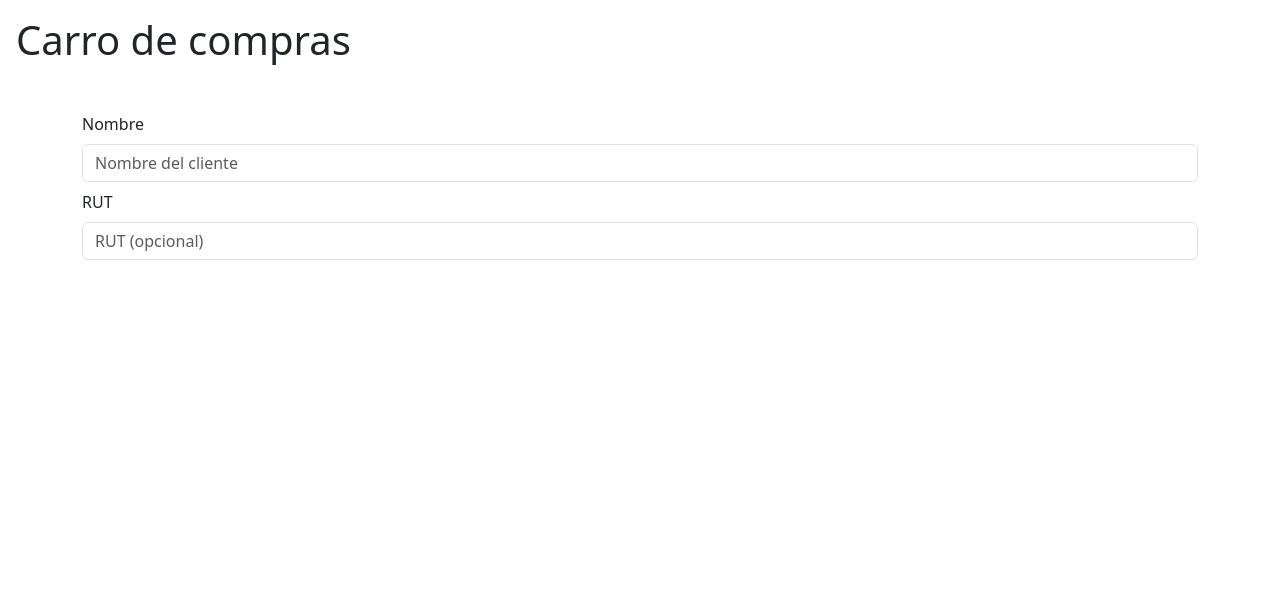
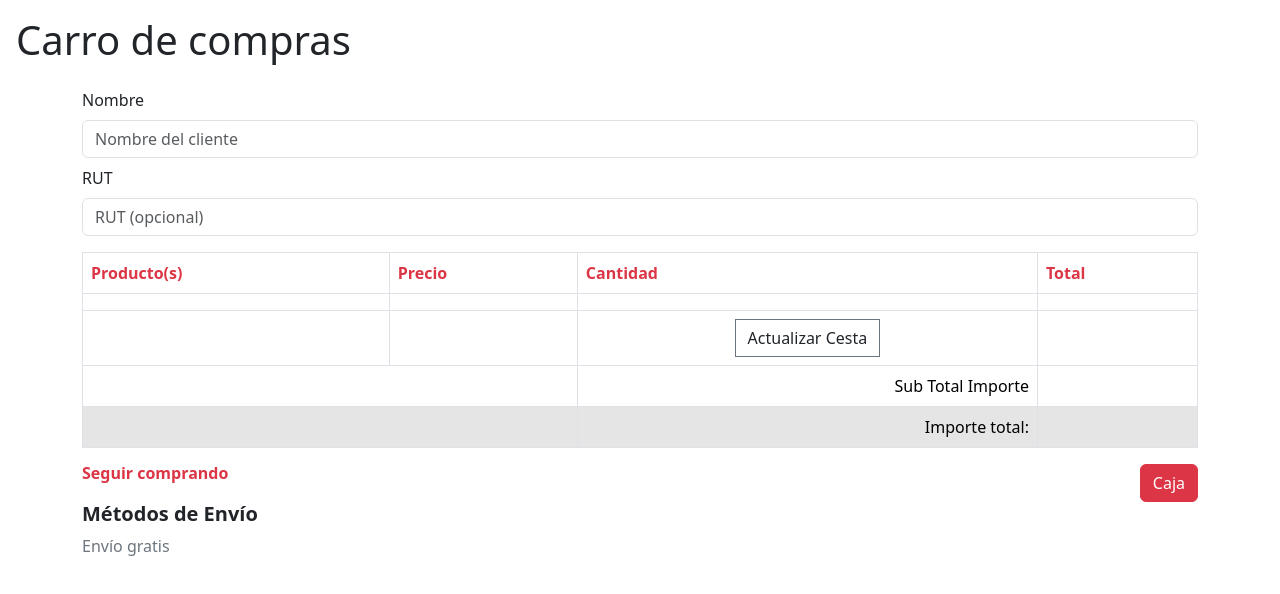
Before and after one commit to belenscarone/carrito, a plain HTML site: page index.html in a window 1280 px wide. Drawn offline with nearby package versions, Linux system fonts and the light colour scheme.

Commit message:
se agrega tabla

```diff
--- a/index.html
+++ b/index.html
@@ -10,18 +10,60 @@
 <body>
 
 <h1 class="m-3">Carro de compras</h1>
-<div class="container mt-5">
-    <form class="form-group">
+<div class="container mt-4">
+    <form class="mb-3 form-group">
         <label for="name" class="form-label">Nombre</label>
         <input placeholder="Nombre del cliente" type="text" id="name" class="form-control mb-2"></input>
 
         <label for="RUT" class="form-label">RUT</label>
         <input placeholder="RUT (opcional)" type="text" id="RUT" class="form-control"></input>
+    </form>
 
+    <table class="table table-bordered">
+        <thead>
+          <tr>
+            <th class="text-danger" scope="col">Producto(s)</th>
+            <th class="text-danger" scope="col">Precio</th>
+            <th class="text-danger" scope="col">Cantidad</th>
+            <th class="text-danger" scope="col">Total</th>
+          </tr>
+        </thead>
+        <tbody>
+            <tr>
+                <td></td>
+                <td></td>
+                <td></td>
+                <td></td>
+            </tr>
+            <tr>
+                <td></td>
+                <td></td>
+                <td colspan="1" class="text-center"><button class="btn btn-default border-secondary rounded-0">Actualizar Cesta</button></td>
+                <td></td>
+            </tr>
+            <tr>
+                <td colspan="2"></td>
+                <td class="text-end" colspan="1">Sub Total Importe</td>
+                <td></td>
+            </tr>
+            <tr>
+                <td colspan="2" class="table-active"></td>
+                <td colspan="1" class="text-end table-active">Importe total:</td>
+                <td class="table-active"></td>
+            </tr>
+          </tbody>
+        </table>
+        <div class="row">
+            <div class="col">
+                <h6 class="text-danger"><strong>Seguir comprando</strong></h6>
+            </div>
+            <div class="col text-end">
+                <button class="btn btn-danger">Caja</button>
+            </div>
+        </div>
 
-    </form>
-</div>
-
+        <h5><strong>Métodos de Envío</strong></h5>
+        <p class="text-secondary">Envío gratis</p>
 
     <script src="https://cdn.jsdelivr.net/npm/bootstrap@5.3.2/dist/js/bootstrap.bundle.min.js" integrity="sha384-C6RzsynM9kWDrMNeT87bh95OGNyZPhcTNXj1NW7RuBCsyN/o0jlpcV8Qyq46cDfL" crossorigin="anonymous"></script>
 </body>
```
